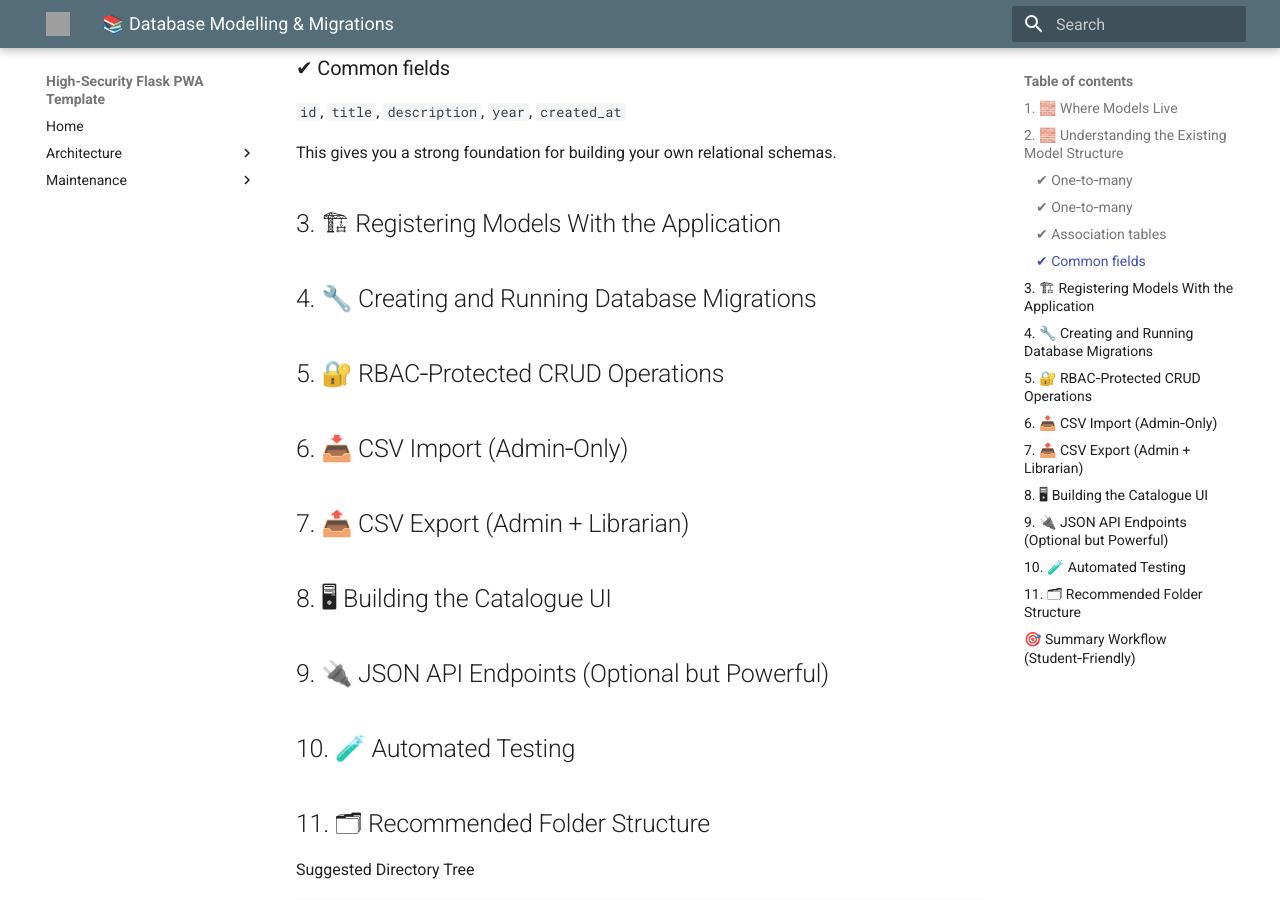
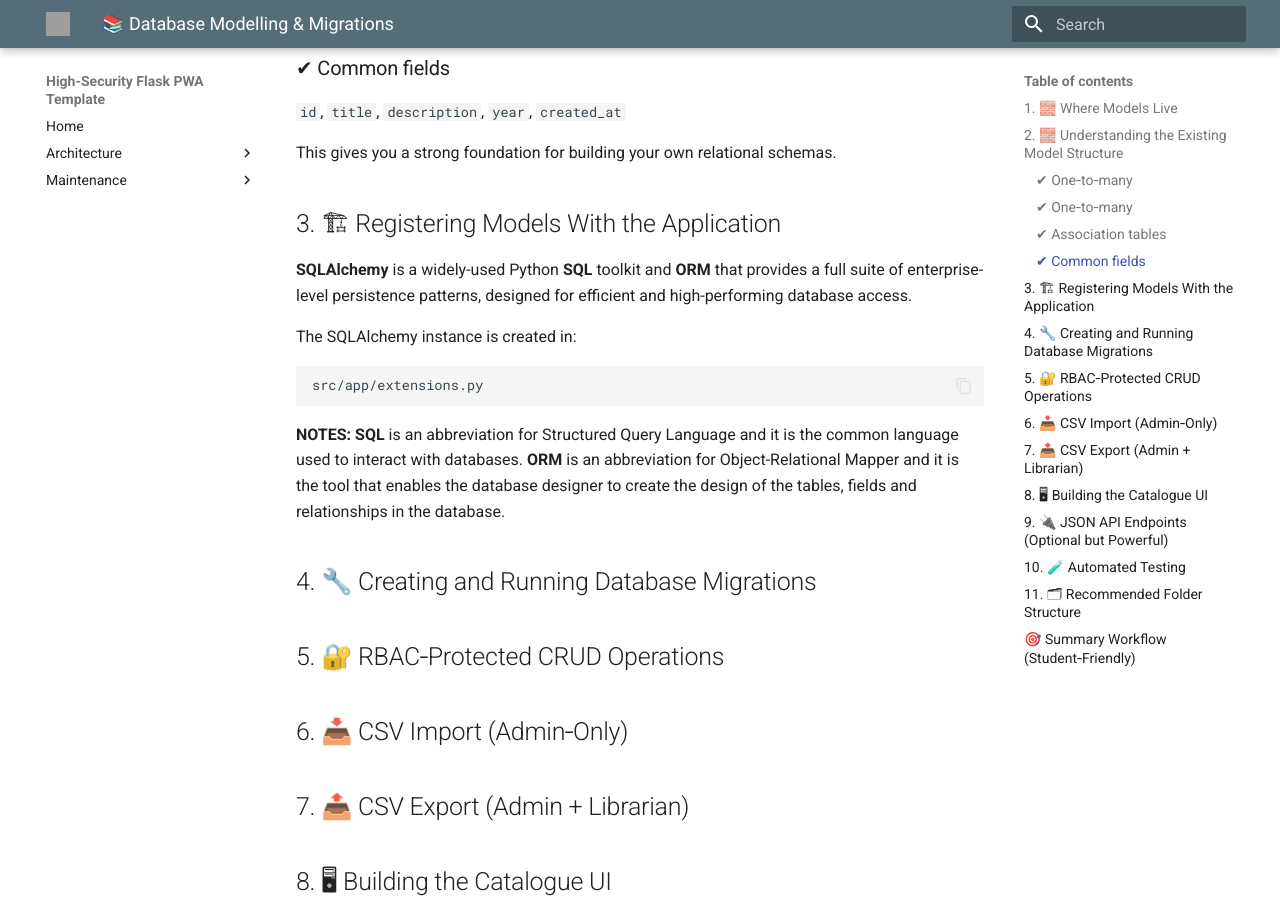
Before and after one commit to detnsw-sydtech/High-Security-Flask-PWA-Repo-Template, an MkDocs documentation site: the page built from docs/project/db_modelling.md, in a window 1280 px wide and 900 px high, scrolled down 1431 px. Built offline with MkDocs 1.6.1 and Material for MkDocs 9.7.7, drawn with Linux system fonts in a browser that asks for light colours; grey boxes are pictures that could not be loaded.

Commit message:
Update db_modelling.md

````diff
--- a/docs/project/db_modelling.md
+++ b/docs/project/db_modelling.md
@@ -54,6 +54,16 @@ This gives you a strong foundation for building your own relational schemas.
 
 ## 3. 🏗 Registering Models With the Application
 
+**SQLAlchemy**  is a widely-used Python **SQL** toolkit and **ORM** that provides a full suite of enterprise-level persistence patterns, designed for efficient and high-performing database access.
+
+The SQLAlchemy instance is created in:
+```bash
+src/app/extensions.py
+```
+
+**NOTES:**
+**SQL** is an abbreviation for Structured Query Language and it is the common language used to interact with databases.
+**ORM** is an abbreviation for Object-Relational Mapper and it is the tool that enables the database designer to create the design of the tables, fields and relationships in the database.
 
 
 ## 4. 🔧 Creating and Running Database Migrations
````
